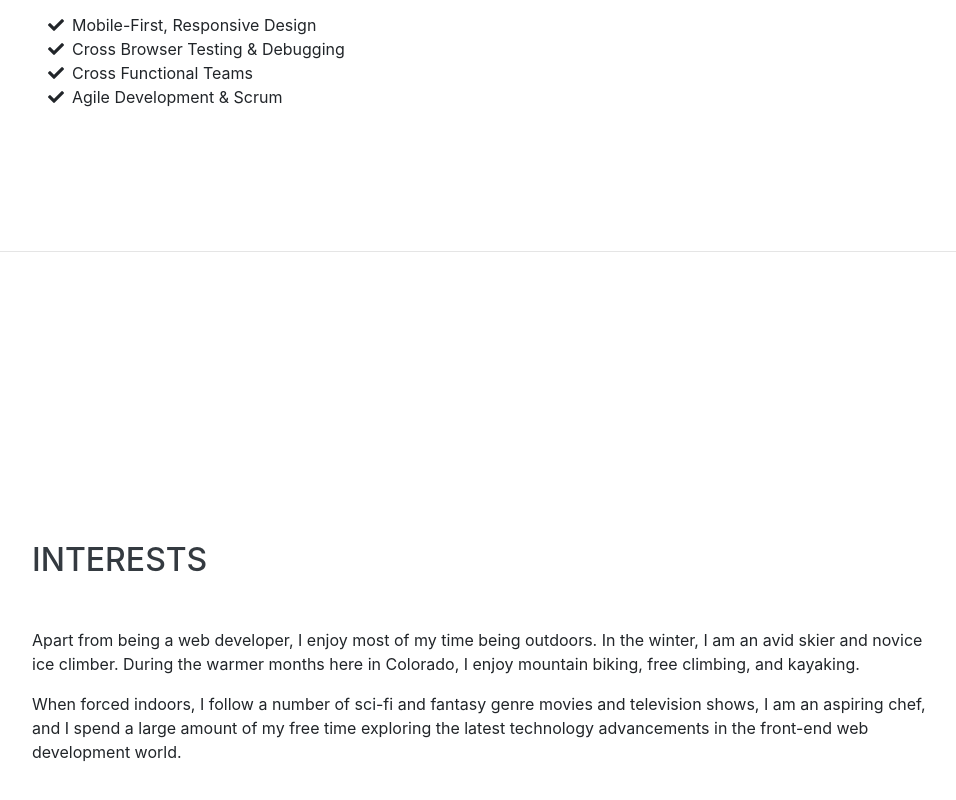
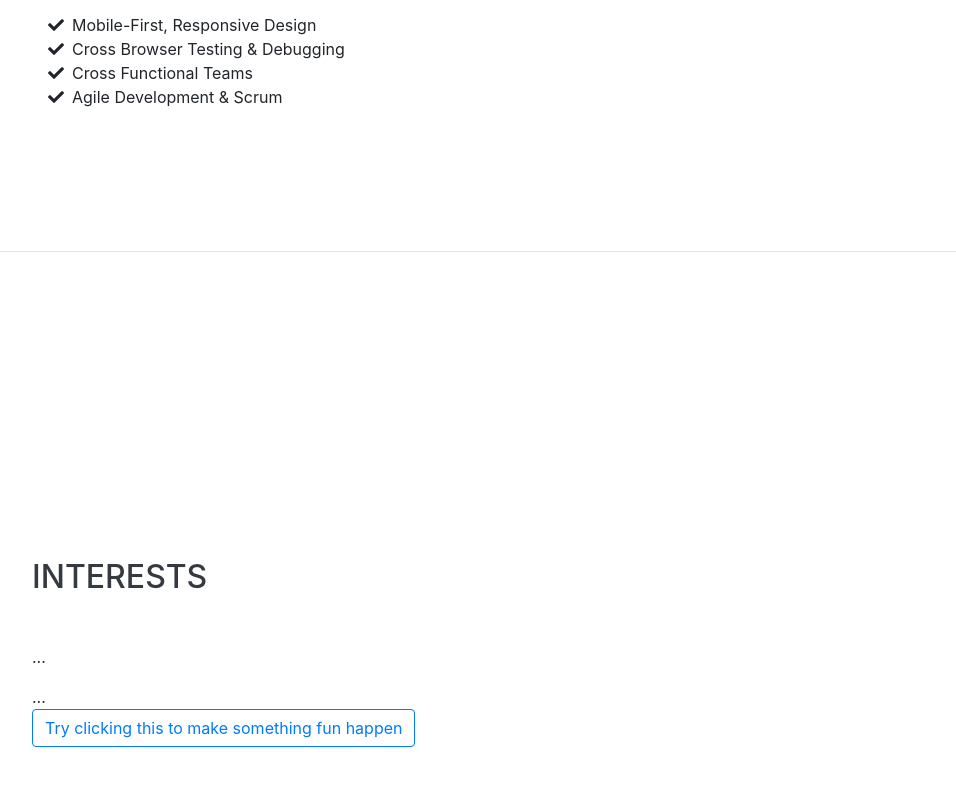
Before and after one commit to johanneseppler/me, a website with bundled scripts: page index.html in a window 1280 px wide. Shown: the part 3014-3814 px from the top of the page, without its empty margins (288-1244 px from the left). Built offline with nearby package versions, Linux system fonts and the light colour scheme; a web font is replaced by a local one.

Commit message:
added a button

```diff
--- a/index.html
+++ b/index.html
@@ -8,7 +8,7 @@
   <meta name="description" content="">
   <meta name="author" content="">
 
-  <title>Resume - Start Bootstrap Theme</title>
+  <title>Philipp's Page</title>
 
   <!-- Bootstrap core CSS -->
   <link href="vendor/bootstrap/css/bootstrap.min.css" rel="stylesheet">
@@ -224,8 +224,9 @@
     <section class="resume-section p-3 p-lg-5 d-flex align-items-center" id="fun">
       <div class="w-100">
         <h2 class="mb-5">Interests</h2>
-        <p>Apart from being a web developer, I enjoy most of my time being outdoors. In the winter, I am an avid skier and novice ice climber. During the warmer months here in Colorado, I enjoy mountain biking, free climbing, and kayaking.</p>
-        <p class="mb-0">When forced indoors, I follow a number of sci-fi and fantasy genre movies and television shows, I am an aspiring chef, and I spend a large amount of my free time exploring the latest technology advancements in the front-end web development world.</p>
+        <p>...</p>
+        <p class="mb-0">...</p>
+        <button type="button" class="btn btn-outline-primary">Try clicking this to make something fun happen</button>
       </div>
     </section>
 
```
